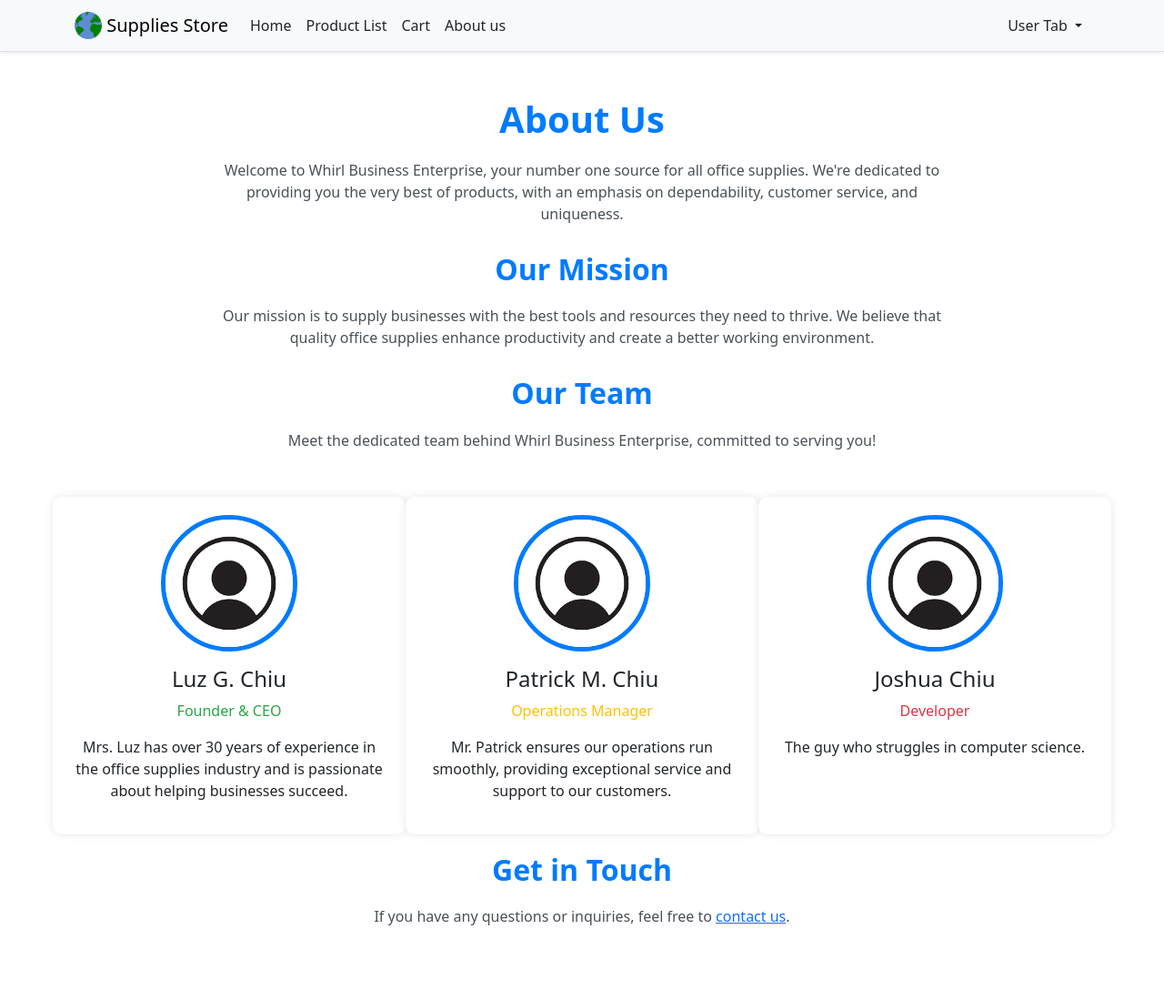
After one commit to Sweep76/event-registry-system, a PHP site: page /login/about_us.php in a window 1280 px wide. The commit adds this page. Shown: the whole page at 91% size. Run offline with PHP 8.4, Linux system fonts and the light colour scheme; the visitor is signed in with stand-in values (Sample User, id 1).

Commit message:
style: added about us page

```diff
--- /dev/null
+++ b/login/about_us.php
@@ -0,0 +1,168 @@
+<?php
+session_start();
+
+$authenticated = false;
+if (isset($_SESSION['email'])) {
+    $authenticated = true;
+}
+
+if (!isset($_SESSION["email"])) {
+    header("location: login.php");
+    exit;
+}
+
+?>
+
+<!doctype html>
+<html lang="en">
+<head>
+    <meta charset="utf-8">
+    <meta name="viewport" content="width=device-width, initial-scale=1">
+    <title>About Us - Best Store</title>
+    <link rel="icon" href="images/globe.png">
+    <link href="https://cdn.jsdelivr.net/npm/bootstrap@5.3.3/dist/css/bootstrap.min.css" rel="stylesheet" integrity="sha384-QWTKZyjpPEjISv5WaRU9OFeRpok6YctnYmDr5pNlyT2bRjXh0JMhjY6hW+ALEwIH" crossorigin="anonymous">
+    <style>
+        .about-section {
+            padding: 50px 0;
+        }
+        .about-header {
+            color: #007bff; /* Primary blue color */
+            text-align: center; /* Center align the headers */
+            font-weight: bold; /* Make the header bold */
+            margin-bottom: 20px; /* Space below headers */
+        }
+        .about-description {
+            color: #495057; /* Darker gray for text */
+            text-align: center; /* Center align the description */
+            max-width: 800px; /* Limit width for better readability */
+            margin: 0 auto 30px auto; /* Center it and add bottom margin */
+        }
+        .team-member {
+            margin: 20px 0;
+            background-color: #ffffff; /* White background for team member cards */
+            border-radius: 10px;
+            box-shadow: 0 0 10px rgba(0, 0, 0, 0.1);
+            padding: 20px;
+            transition: transform 0.3s;
+        }
+        .team-member:hover {
+            transform: translateY(-5px);
+            background-color: #f1f1f1; /* Slightly darker background on hover */
+        }
+        .team-photo {
+            border-radius: 50%;
+            width: 150px;
+            height: 150px;
+            border: 5px solid #007bff; /* Primary blue border */
+            margin-bottom: 15px;
+        }
+        /* Team Member Role Colors */
+        .role-founder {
+            color: #28a745; /* Green */
+        }
+        .role-manager {
+            color: #ffc107; /* Yellow */
+        }
+        .role-developer {
+            color: #dc3545; /* Red */
+        }
+    </style>
+</head>
+
+<body>
+
+    <nav class="navbar navbar-expand-lg bg-body-tertiary border-bottom shadow-sm">
+        <div class="container">
+            <a class="navbar-brand" href="index.php">
+                <img src="images/globe.png" width="30" height="30" class="d-inline-block align-top" alt="">
+                Supplies Store
+            </a>
+            <button class="navbar-toggler" type="button" data-bs-toggle="collapse" data-bs-target="#navbarSupportedContent" aria-controls="navbarSupportedContent" aria-expanded="false" aria-label="Toggle navigation">
+                <span class="navbar-toggler-icon"></span>
+            </button>
+            <div class="collapse navbar-collapse" id="navbarSupportedContent">
+                <ul class="navbar-nav me-auto mb-2 mb-lg-0">
+                    <ul class="nav">
+                        <li class="nav-item">
+                            <a class="nav-link text-dark" href="index.php">Home</a>
+                        </li>
+                        <li class="nav-item">
+                            <a class="nav-link text-dark" href="product_list.php">Product List</a>
+                        </li>
+                        <li class="nav-item">
+                            <a class="nav-link text-dark" href="orders.php">Cart</a>
+                        </li>
+                        <li class="nav-item">
+                            <a class="nav-link text-dark" href="about_us.php">About us</a>
+                        </li>
+                    </ul>
+                </ul>
+                <?php
+                if ($authenticated) {
+                ?>
+                <ul class="navbar-nav">
+                    <li class="nav-item dropdown">
+                        <a class="nav-link dropdown-toggle text-dark" href="#" role="button" data-bs-toggle="dropdown" aria-expanded="false">
+                            User Tab
+                        </a>
+                        <ul class="dropdown-menu">
+                            <li><a class="dropdown-item" href="profile.php">Profile</a></li>
+                            <li><hr class="dropdown-divider"></li>
+                            <li><a class="dropdown-item" href="logout.php">Logout</a></li>
+                        </ul>
+                    </li>
+                </ul>
+                <?php
+                } else {
+                ?>
+                <ul class="navbar-nav">
+                    <li class="nav-item">
+                        <a href="register.php" class="btn btn-outline-primary me-2">Register</a>
+                    </li>
+                    <li class="nav-item">
+                        <a href="login.php" class="btn btn-primary">Login</a>
+                    </li>
+                </ul>
+                <?php } ?>
+            </div>
+        </div>
+    </nav>
+
+    <div class="container about-section">
+        <h1 class="about-header">About Us</h1>
+        <p class="about-description">Welcome to Whirl Business Enterprise, your number one source for all office supplies. We're dedicated to providing you the very best of products, with an emphasis on dependability, customer service, and uniqueness.</p>
+
+        <h2 class="about-header">Our Mission</h2>
+        <p class="about-description">Our mission is to supply businesses with the best tools and resources they need to thrive. We believe that quality office supplies enhance productivity and create a better working environment.</p>
+
+        <h2 class="about-header">Our Team</h2>
+        <p class="about-description">Meet the dedicated team behind Whirl Business Enterprise, committed to serving you!</p>
+
+        <div class="row">
+            <div class="col-md-4 team-member text-center">
+                <img src="images/profile.png" alt="Team Member 1" class="team-photo mb-3">
+                <h4>Luz G. Chiu</h4>
+                <p class="role-founder">Founder & CEO</p>
+                <p>Mrs. Luz has over 30 years of experience in the office supplies industry and is passionate about helping businesses succeed.</p>
+            </div>
+            <div class="col-md-4 team-member text-center">
+                <img src="images/profile.png" alt="Team Member 2" class="team-photo mb-3">
+                <h4>Patrick M. Chiu</h4>
+                <p class="role-manager">Operations Manager</p>
+                <p>Mr. Patrick ensures our operations run smoothly, providing exceptional service and support to our customers.</p>
+            </div>
+            <div class="col-md-4 team-member text-center">
+                <img src="images/profile.png" alt="Team Member 3" class="team-photo mb-3">
+                <h4>Joshua Chiu</h4>
+                <p class="role-developer">Developer</p>
+                <p>The guy who struggles in computer science.</p>
+            </div>
+        </div>
+
+        <h2 class="about-header">Get in Touch</h2>
+        <p class="about-description">If you have any questions or inquiries, feel free to <a href="contact.php">contact us</a>.</p>
+    </div>
+
+    <script src="https://cdn.jsdelivr.net/npm/bootstrap@5.3.3/dist/js/bootstrap.bundle.min.js"></script>
+</body>
+</html>
--- a/login/layout/header.php
+++ b/login/layout/header.php
@@ -41,6 +41,10 @@ if (isset($_SESSION['email'])) {
           </li>
           <li class="nav-item">
               <a class="nav-link text-dark" href="orders.php">Cart</a>
+          </li>
+          <li class="nav-item">
+              <a class="nav-link text-dark" href="about_us.php">About us</a>
+          </li>
         </ul>
 
 
```
Also changed, not shown: login/images/profile.png (added).
